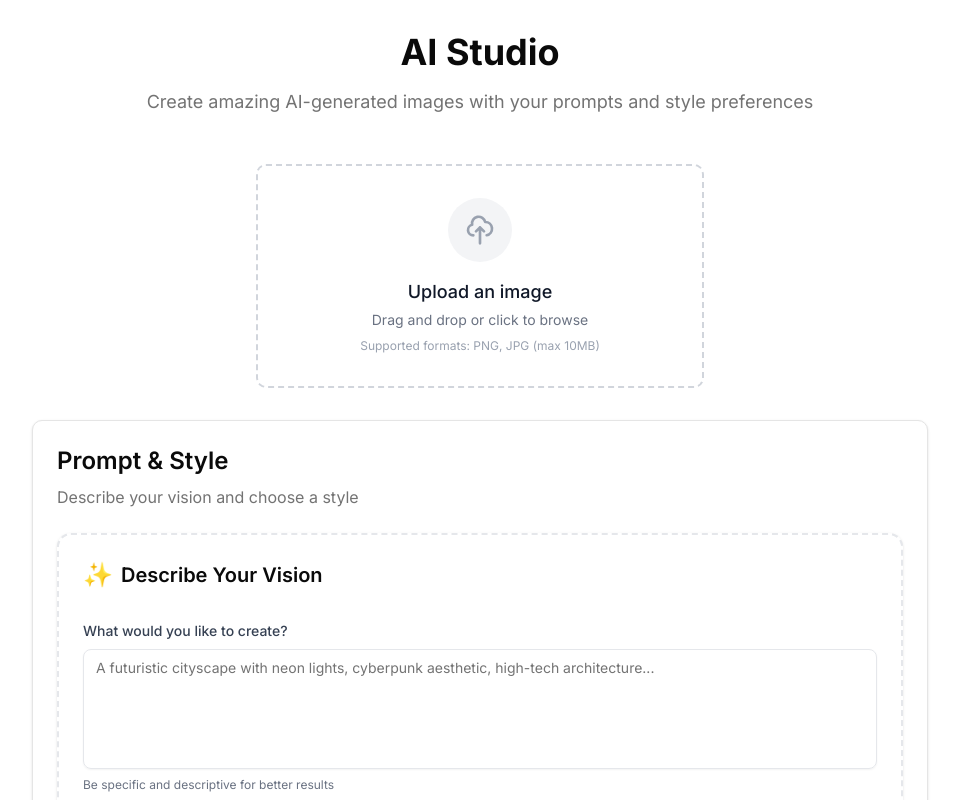
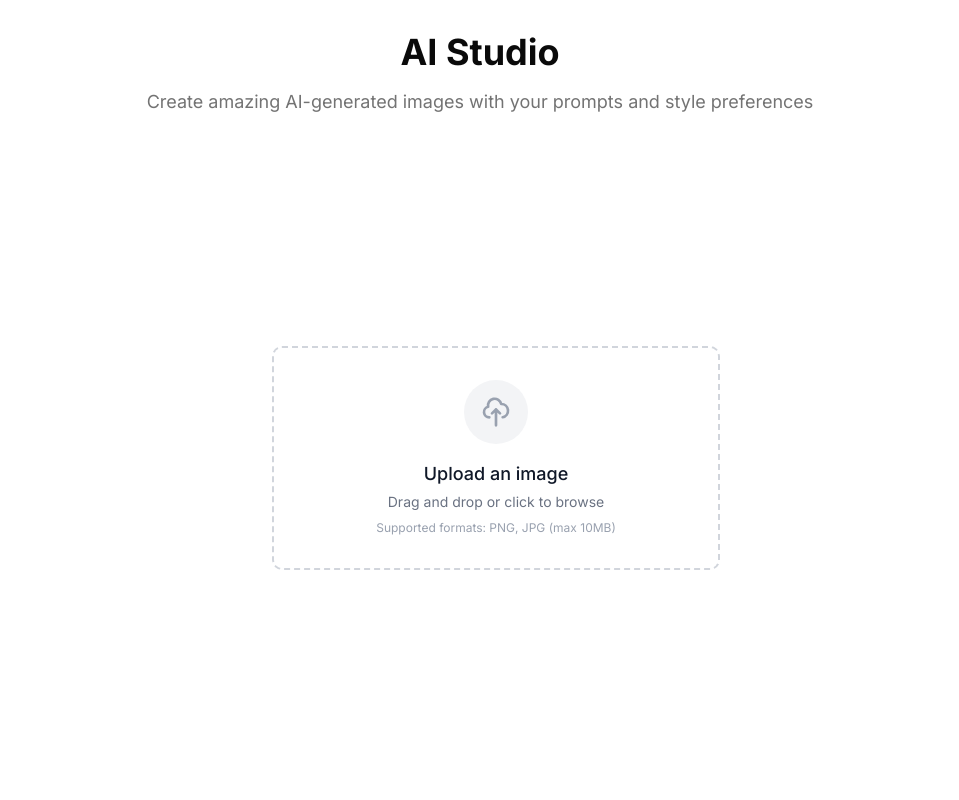
Before and after one commit to shazm12/sample-ai-studio-interface, a Next.js app: page / in a window 1280 px wide. Shown: the top 800 px of the page, without its empty margins (160-1119 px from the left). Built offline with nearby package versions, Linux system fonts and the light colour scheme.

Commit message:
refactor: restructure Home component layout by replacing PromptStyleBox with SidePanel and adjusting content organization

```diff
--- a/src/app/page.tsx
+++ b/src/app/page.tsx
@@ -1,17 +1,15 @@
 "use client"
+
 import FileUpload from "@/components/file-upload";
-import PromptStyleBox from "@/components/prompt-style-box";
-import { useState } from "react";
+import SidePanel from "@/components/side-panel";
 
 export default function Home() {
-
-  const [generatedImage, setGeneratedImage] = useState<string | null>(null);
-
   return (
     <main className="min-h-screen bg-background">
-      <div className="container mx-auto px-4 py-8">
-        {/* Header */}
-        <div className="text-center mb-12">
+      {/* Main Container */}
+      <div className="h-screen flex flex-col">
+        {/* Title Section */}
+        <div className="text-center py-8">
           <h1 className="text-4xl font-bold text-foreground mb-4">
             AI Studio
           </h1>
@@ -20,23 +18,17 @@ export default function Home() {
           </p>
         </div>
 
-        {/* Main Content */}
-        <div className="max-w-4xl mx-auto space-y-8">
-          {/* File Upload Section */}
-          <FileUpload maxSizeMB={10} />
+        {/* Content Container */}
+        <div className="flex flex-1 gap-8 px-6 pb-8">
+          {/* Left Side - Side Panel */}
+          <div className="flex-shrink-0">
+            <SidePanel />
+          </div>
 
-          {/* Prompt & Style Section */}
-          <section className="bg-card border rounded-lg p-6 shadow-sm">
-            <div className="mb-6">
-              <h2 className="text-2xl font-semibold text-foreground mb-2">
-                Prompt & Style
-              </h2>
-              <p className="text-muted-foreground">
-                Describe your vision and choose a style
-              </p>
-            </div>
-            <PromptStyleBox  />
-          </section>
+          {/* Right Side - Upload Image - Centered */}
+          <div className="flex-1 flex items-center justify-center">
+            <FileUpload maxSizeMB={10} />
+          </div>
         </div>
       </div>
     </main>
```
